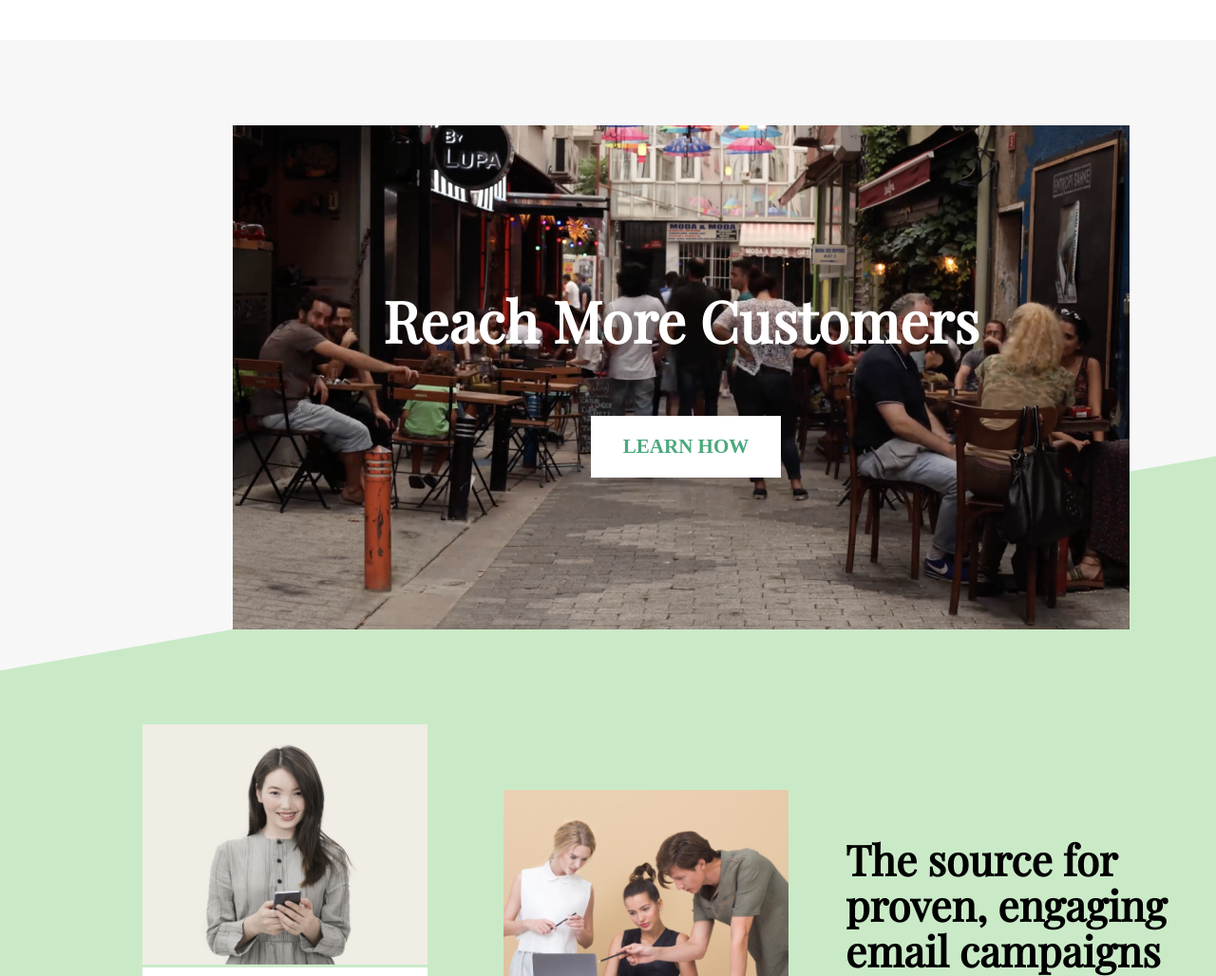
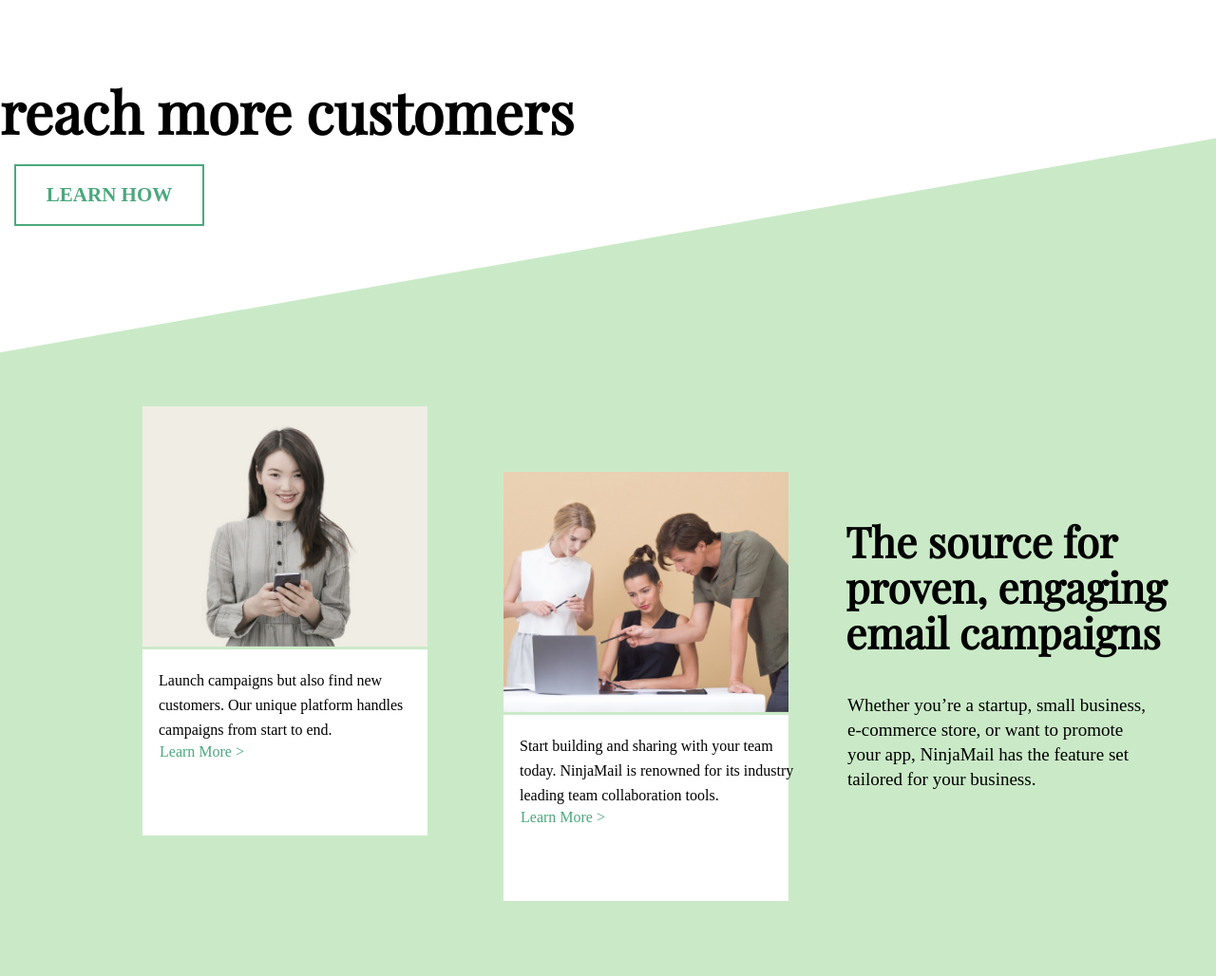
Before and after one commit to Agility-Internship/Tai-nguyen-html-css, a website built with Parcel: page practice-01/index.html in a window 1280 px wide. Shown: the part 720-1748 px from the top of the page at 95% size. Built offline with nearby package versions, Linux system fonts and the light colour scheme.

Commit message:
#6 create  section-info(index.html)

```diff
--- a/practice-01/index.html
+++ b/practice-01/index.html
@@ -62,16 +62,9 @@
         <div class="diamond diamond-primary"></div>
         <div class="diamond diamond-secondary"></div>
       </div>
-      <div class="container-marketing">
-        <section class="video">
-          <div class="video-img">
-            <div class="title title-banner">
-              <h1 class="title title-banne title-video">
-                reach more customers
-              </h1>
-              <button class="btn btn-secondary btn-video">learn how</button>
-            </div>
-          </div>
+      <section class="marketing-section">
+        <h2 class="title title-poster">reach more customers</h2>
+        <button class="btn btn-secondary">learn how</button>
       </section>
       <section class="info">
         <div class="info-background"></div>
@@ -79,8 +72,8 @@
           <img class="img-girl" src="./assets/images/mains/girl.jpg" />
           <article class="text-card">
             <p class="text text-img">
-                Launch campaigns but also find new customers. Our unique
-                platform handles campaigns from start to end.
+              Launch campaigns but also find new customers. Our unique platform
+              handles campaigns from start to end.
             </p>
             <a class="link" href="javascript:void(0)">learn more > </a>
           </article>
@@ -100,22 +93,12 @@
             The source for proven, engaging email campaigns
           </h3>
           <p class="text text-sec">
-              Whether you’re a startup, small business, e-commerce store, or
-              want to promote your app, NinjaMail has the feature set tailored
-              for your business.
+            Whether you’re a startup, small business, e-commerce store, or want
+            to promote your app, NinjaMail has the feature set tailored for your
+            business.
           </p>
         </article>
-          <div class="boxed">
-            <div class="square square-tertiary"></div>
-            <div class="square square-quaternary"></div>
-            <div class="square square-quinary"></div>
-            <div class="circle circle-secondary"></div>
-            <div class="diamond diamond-info"></div>
-            <div class="diamond diamond-section"></div>
-            <div class="diamond diamond-box"></div>
-          </div>
       </section>
-      </div>
     </div>
   </body>
 </html>
```
Lines whose indentation alone changed are shown as unchanged.
